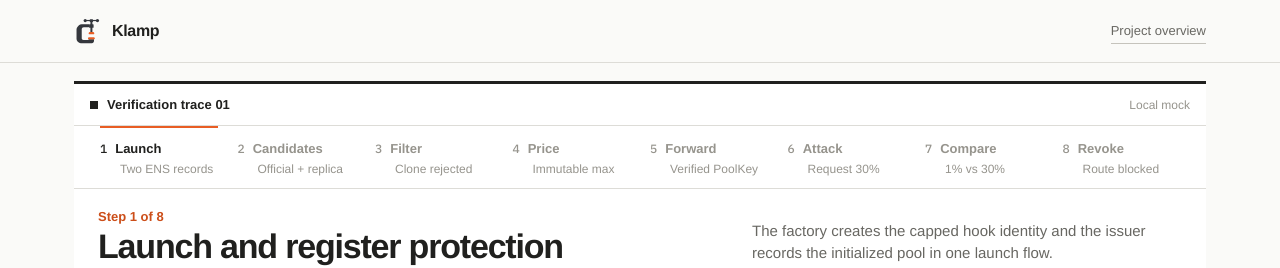
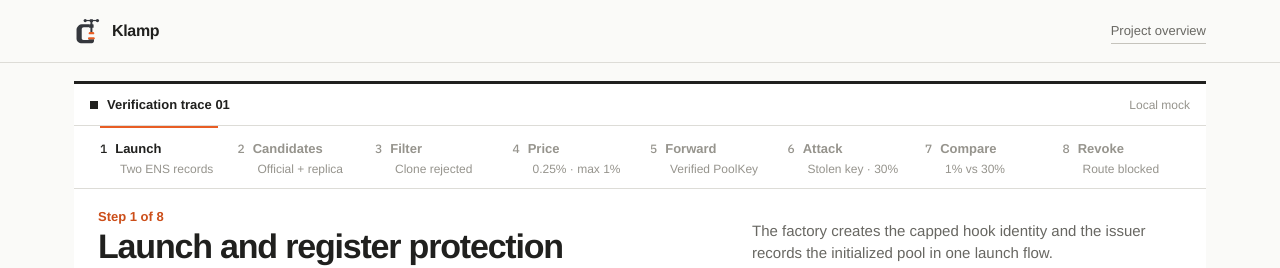
Before and after one commit to EarthIsMine/klamp, a Next.js app in the folder web/: page /demo in a window 1280 px wide. Shown: the top 268 px of the page. Built offline with nearby package versions, Linux system fonts and the light colour scheme.

Commit message:
fix: separate normal quote from fee attack

```diff
--- a/web/src/components/demo/DemoTerminal.tsx
+++ b/web/src/components/demo/DemoTerminal.tsx
@@ -13,10 +13,10 @@ const copy = {
   launch: { state: "Step 1 complete", title: "Pool and hook identities recorded", detail: "The immutable 1% proxy and canonical PoolId now have separate ENS records under klamp.eth." },
   candidates: { state: "Step 2 complete", title: "Two pools compete for the route", detail: "The replica advertises 0.05% to beat the issuer pool before either candidate is trusted." },
   verify: { state: "Step 3 complete", title: "Replica pool excluded", detail: "The guarded router keeps the canonical PoolId and rejects the unregistered dynamic-fee clone." },
-  attest: { state: "Step 4 complete", title: "Quoted at the immutable maximum", detail: "The wrapper identity, bytecode, delta permissions, and 1% cap pass before the quote is accepted." },
+  attest: { state: "Step 4 complete", title: "Official pool quoted at 0.25%", detail: "The replica is gone. The verified pool's current fee is below the wrapper's immutable 1% ceiling." },
   forward: { state: "Step 5 complete", title: "Verified route reached PoolManager", detail: "Only after both checks does the router forward the canonical PoolKey to the v4 singleton." },
-  request: { state: "Step 6 complete", title: "Fee strategy requested 30%", detail: "A compromised strategy admin pushes the official pool's dynamic fee far above policy." },
-  enforce: { state: "Step 7 complete", title: "Protection changed the outcome", detail: "Klamp returns the quoted 1% maximum while an unguarded path accepts the full 30% request." },
+  request: { state: "Step 6 complete", title: "Attacker injected a 30% fee request", detail: "An external attacker uses a stolen strategy-admin key against the verified official pool." },
+  enforce: { state: "Step 7 complete", title: "Protection changed the outcome", detail: "The earlier quote was 0.25%. Under attack, Klamp limits the official pool to 1% while an unguarded path accepts 30%." },
   revoke: { state: "Step 8 of 8", title: "Guardian is revoking the identity", detail: "Removing the hook subname makes the resolver return empty and closes the routing gate." },
   complete: { state: "Trace complete", title: "Revoked hook blocked immediately", detail: "The same pool can no longer pass guarded routing after its ENS hook identity is removed." },
 };
@@ -41,8 +41,8 @@ const routePendingCopy = {
 
 const hookPendingCopy = {
   state: "Step 4 of 8",
-  title: "Verifying hook policy and quote",
-  detail: "Klamp checks the wrapper bytecode, forbidden delta permissions, and prices the route at the 1% cap.",
+  title: "Verifying the official pool's fee and cap",
+  detail: "Klamp checks the wrapper policy, then quotes the current 0.25% fee beneath its immutable 1% ceiling.",
 };
 
 const forwardPendingCopy = {
@@ -53,8 +53,8 @@ const forwardPendingCopy = {
 
 const attackPendingCopy = {
   state: "Step 6 of 8",
-  title: "Sending the 30% request",
-  detail: "Compromised fee strategy logic is sending a 300,000-pip request through the verified wrapper.",
+  title: "Attacker is sending an unauthorized request",
+  detail: "A stolen strategy-admin key is forcing the verified official pool to request a 300,000-pip fee.",
 };
 
 const enforcePendingCopy = {
@@ -67,9 +67,9 @@ const steps = [
   { stage: "launch" as const, index: "1", title: "Launch", detail: "Two ENS records" },
   { stage: "candidates" as const, index: "2", title: "Candidates", detail: "Official + replica" },
   { stage: "verify" as const, index: "3", title: "Filter", detail: "Clone rejected" },
-  { stage: "attest" as const, index: "4", title: "Price", detail: "Immutable max" },
+  { stage: "attest" as const, index: "4", title: "Price", detail: "0.25% · max 1%" },
   { stage: "forward" as const, index: "5", title: "Forward", detail: "Verified PoolKey" },
-  { stage: "request" as const, index: "6", title: "Attack", detail: "Request 30%" },
+  { stage: "request" as const, index: "6", title: "Attack", detail: "Stolen key · 30%" },
   { stage: "enforce" as const, index: "7", title: "Compare", detail: "1% vs 30%" },
   { stage: "revoke" as const, index: "8", title: "Revoke", detail: "Route blocked" },
 ];
@@ -273,7 +273,11 @@ const HookIdentity = styled.div`
 `;
 const HookMetrics = styled.div`
   display: grid; grid-template-columns: 1fr 1fr; border-top: 1px solid ${colors.borderStrong}; border-bottom: 1px solid ${colors.borderStrong};
-  @media (max-width: 430px) { grid-template-columns: 1fr; }
+  > div + div { border-left: 1px solid ${colors.borderStrong}; }
+  @media (max-width: 430px) {
+    grid-template-columns: 1fr;
+    > div + div { border-left: 0; border-top: 1px solid ${colors.border}; }
+  }
 `;
 const HookCap = styled.div<{ verified: boolean }>`
   min-width: 0; padding: 15px 18px 16px; text-align: left;
@@ -283,13 +287,12 @@ const HookCap = styled.div<{ verified: boolean }>`
   @keyframes capReveal { from { opacity: 0; transform: scale(.82); } to { opacity: 1; transform: scale(1); } }
 `;
 const QuoteBasis = styled.div<{ ready: boolean }>`
-  min-width: 0; padding: 15px 18px 16px; border-left: 1px solid ${colors.borderStrong};
+  min-width: 0; padding: 15px 18px 16px;
   span { display: block; color: ${colors.textMuted}; font-size: 12px; margin-bottom: 8px; }
   strong { display: block; font: 500 clamp(38px, 4vw, 50px)/1 ${mono}; letter-spacing: -.06em; color: ${colors.primaryHover}; }
   p { margin: 8px 0 0; color: ${colors.textSecondary}; font-size: 12px; line-height: 1.35; }
   opacity: ${({ ready }) => ready ? 1 : .35}; animation: ${({ ready }) => ready ? "quoteIn .44s ease-out .22s both" : "none"};
   @keyframes quoteIn { from { opacity: 0; transform: translateX(-12px); } to { opacity: 1; transform: translateX(0); } }
-  @media (max-width: 430px) { border-left: 0; border-top: 1px solid ${colors.border}; }
 `;
 const HookChecks = styled.div`
   grid-column: 1 / -1; display: grid; grid-template-columns: repeat(4, 1fr); border-top: 1px solid ${colors.borderStrong};
@@ -364,6 +367,7 @@ const AttackOrigin = styled.div`
   padding: 16px 18px; background: ${colors.textPrimary}; color: white; animation: attackerIn .34s ease-out both;
   span { display: block; color: ${colors.border}; font-size: 12px; margin-bottom: 7px; }
   strong { display: block; font-size: 17px; }
+  p { margin: 7px 0 0; color: ${colors.border}; font-size: 12px; line-height: 1.4; }
   code { display: block; margin-top: 7px; color: ${colors.primary}; font: 500 12px/1.3 ${mono}; }
   @keyframes attackerIn { from { opacity: 0; transform: translateX(-18px); } to { opacity: 1; transform: translateX(0); } }
 `;
@@ -449,9 +453,9 @@ function actionLabel(stage: DemoStage, busy: boolean) {
   if (stage === "idle") return "Launch and register";
   if (stage === "launch") return "Discover route candidates";
   if (stage === "candidates") return "Filter malicious replica";
-  if (stage === "verify") return "Verify cap and price route";
+  if (stage === "verify") return "Verify 0.25% quote and cap";
   if (stage === "attest") return "Forward verified PoolKey";
-  if (stage === "forward") return "Compromise fee strategy";
+  if (stage === "forward") return "Simulate admin-key attack";
   if (stage === "request") return "Compare protected execution";
   if (stage === "enforce") return "Revoke hook identity";
   if (stage === "complete") return "Start over";
@@ -645,8 +649,8 @@ export function DemoTerminal() {
                     </div>
                   </HookIdentity>
                   <HookMetrics>
+                    <QuoteBasis ready={Boolean(quote)}><span>Current quote</span><strong>{quote ? `${(quote.pricedBps / 100).toFixed(2)}%` : "…"}</strong><p>Official pool fee · below cap</p></QuoteBasis>
                     <HookCap verified={hookCompliant}><span>Immutable maximum</span><strong>{hookCompliant ? `${capPercent}%` : "…"}</strong><p>Fixed in the wrapper</p></HookCap>
-                    <QuoteBasis ready={Boolean(quote)}><span>Quote basis</span><strong>{quote ? `${(quote.pricedBps / 100).toFixed(2)}%` : "…"}</strong><p>Advertised 0.25% ignored</p></QuoteBasis>
                   </HookMetrics>
                   <HookChecks>
                     <div><span>ENS identity</span><strong>{hookVerified ? "Verified" : "Checking"}</strong></div>
@@ -670,7 +674,7 @@ export function DemoTerminal() {
                   </RoutePipeline>
                   <RouteHandoff>
                     <div><span>Selected branch</span><strong>Issuer pool · 1 hop</strong></div>
-                    <div><span>Quote basis</span><strong>{quote ? `${(quote.pricedBps / 100).toFixed(2)}% maximum` : "Verified"}</strong></div>
+                    <div><span>Current quote</span><strong>{quote ? `${(quote.pricedBps / 100).toFixed(2)}% fee` : "Verified"}</strong></div>
                     <div><span>PoolId</span><strong>{proposedHop ? short(proposedHop.poolId) : "Waiting…"}</strong></div>
                   </RouteHandoff>
                 </RouteJourney>
@@ -680,9 +684,9 @@ export function DemoTerminal() {
             {stage === "request" && (
               <Scene key={sceneKey}>
                 <AttackSequence>
-                  <AttackOrigin><span>External compromise</span><strong>Strategy admin key</strong><code>setFee(300_000)</code></AttackOrigin>
+                  <AttackOrigin><span>External attacker</span><strong>Stolen strategy-admin key</strong><p>Targets the verified official pool</p><code>unauthorized setFee(300_000)</code></AttackOrigin>
                   <AttackRail aria-hidden="true"><i /><i /><i /></AttackRail>
-                  <AttackPayload><SceneLabel>Fee strategy output</SceneLabel><FeeValue>30.00%</FeeValue><FeeCaption>The official pool requests 3,000 bps.</FeeCaption></AttackPayload>
+                  <AttackPayload><SceneLabel>Unauthorized strategy output</SceneLabel><FeeValue>30.00%</FeeValue><FeeCaption>The attacker makes the official pool request 3,000 bps.</FeeCaption></AttackPayload>
                 </AttackSequence>
               </Scene>
             )}
@@ -692,12 +696,12 @@ export function DemoTerminal() {
                 <OutcomeComparison>
                   <Outcome guarded>
                     <h2>Guarded route</h2>
-                    <dl><dt>Strategy request</dt><dd>30.00%</dd><dt>Wrapper return</dt><dd>{enforced ? `${(enforcement.appliedBps / 100).toFixed(2)}%` : "Applying…"}</dd><dt>PoolManager</dt><dd>Protected</dd></dl>
-                    <strong>{enforced ? amount(enforcement.receivedOut) : "—"}</strong><p>Received exactly as quoted at the 1% maximum.</p>
+                    <dl><dt>Earlier quote</dt><dd>{quote ? `${(quote.pricedBps / 100).toFixed(2)}%` : "0.25%"}</dd><dt>Attack request</dt><dd>30.00%</dd><dt>Applied fee</dt><dd>{enforced ? `${(enforcement.appliedBps / 100).toFixed(2)}%` : "Applying…"}</dd></dl>
+                    <strong>{enforced ? amount(enforcement.receivedOut) : "—"}</strong><p>The fee rose from the quote, but the wrapper held it to 1%. A tighter minimum can still revert.</p>
                   </Outcome>
                   <Outcome>
                     <h2>Unguarded route</h2>
-                    <dl><dt>Strategy request</dt><dd>30.00%</dd><dt>Applied fee</dt><dd>{enforced ? `${(enforcement.unguardedAppliedBps / 100).toFixed(2)}%` : "Applying…"}</dd><dt>PoolManager</dt><dd>No cap</dd></dl>
+                    <dl><dt>Earlier quote</dt><dd>{quote ? `${(quote.pricedBps / 100).toFixed(2)}%` : "0.25%"}</dd><dt>Attack request</dt><dd>30.00%</dd><dt>Applied fee</dt><dd>{enforced ? `${(enforcement.unguardedAppliedBps / 100).toFixed(2)}%` : "Applying…"}</dd></dl>
                     <strong>{enforced ? amount(enforcement.unguardedReceivedOut) : "—"}</strong><p>30% fee accepted; output falls below the quoted amount.</p>
                   </Outcome>
                 </OutcomeComparison>
--- a/web/src/data/protocol/client.ts
+++ b/web/src/data/protocol/client.ts
@@ -23,9 +23,9 @@ export interface ProtocolClient {
   buildRoute(token: HexAddress): Promise<ProposedRoute>;
   resolveCanonicalPool(token: HexAddress): Promise<CanonicalPoolResult>;
   resolveHookAttestation(hook: string): Promise<HookAttestation>;
-  quoteAtCap(poolId: HexAddress, advertisedBps: number, capBps: number): Promise<CapQuote>;
+  quoteVerifiedPool(poolId: HexAddress, currentFeeBps: number, capBps: number): Promise<CapQuote>;
   forwardVerifiedRoute(route: RouteHop): Promise<RouteForwarding>;
-  simulateFeeRequest(requestedBps: number, quotedOut: number): Promise<FeeEnforcement>;
+  simulateFeeRequest(requestedBps: number, quotedBps: number, quotedOut: number): Promise<FeeEnforcement>;
   revokeHook(hook: HexAddress): Promise<HookRevocation>;
   getPresentationSnapshot?(): PresentationSnapshot;
 }
@@ -136,16 +136,17 @@ const hookAttestation = (hook: string): HookAttestation => ({
   status: "verified",
 });
 
-const feeEnforcement = (requestedBps: number, quotedOut: number): FeeEnforcement => {
+const feeEnforcement = (requestedBps: number, quotedBps: number, quotedOut: number): FeeEnforcement => {
   const appliedBps = Math.min(requestedBps, 100);
+  const grossOut = quotedOut / (1 - quotedBps / 10_000);
   return {
     requestedBps,
     appliedBps,
     capped: appliedBps < requestedBps,
     quotedOut,
-    receivedOut: quotedOut,
+    receivedOut: grossOut * (1 - appliedBps / 10_000),
     unguardedAppliedBps: requestedBps,
-    unguardedReceivedOut: quotedOut * 0.7,
+    unguardedReceivedOut: grossOut * (1 - requestedBps / 10_000),
   };
 };
 
@@ -173,17 +174,17 @@ export const mockProtocolClient: ProtocolClient = {
     await wait(DEMO_DELAY_MS.hookVerification);
     return hookAttestation(hook);
   },
-  async quoteAtCap(poolId, advertisedBps, capBps) {
+  async quoteVerifiedPool(poolId, currentFeeBps, capBps) {
     await wait(DEMO_DELAY_MS.capQuote);
-    return { basis: "registered-cap", poolId, advertisedBps, pricedBps: capBps };
+    return { basis: "current-fee", poolId, currentFeeBps, capBps, pricedBps: Math.min(currentFeeBps, capBps) };
   },
   async forwardVerifiedRoute(route) {
     await wait(DEMO_DELAY_MS.routeForwarding);
     return { poolId: route.poolId, poolManager: route.poolManager, status: "accepted" };
   },
-  async simulateFeeRequest(requestedBps, quotedOut) {
+  async simulateFeeRequest(requestedBps, quotedBps, quotedOut) {
     await wait(DEMO_DELAY_MS.feeEnforcement);
-    return feeEnforcement(requestedBps, quotedOut);
+    return feeEnforcement(requestedBps, quotedBps, quotedOut);
   },
   async revokeHook(hook) {
     await wait(DEMO_DELAY_MS.guardianRevocation);
@@ -195,14 +196,15 @@ export const mockProtocolClient: ProtocolClient = {
     const canonical = canonicalResult();
     const attestation = hookAttestation(launch.canonicalPool.key.hooks);
     const official = proposal.candidates[0].route[0];
+    const quote: CapQuote = { basis: "current-fee", poolId: canonical.poolId, currentFeeBps: 25, capBps: attestation.capBps, pricedBps: 25 };
     return {
       launch,
       proposal,
       canonical,
       attestation,
-      quote: { basis: "registered-cap", poolId: canonical.poolId, advertisedBps: 25, pricedBps: attestation.capBps },
+      quote,
       forwarding: { poolId: official.poolId, poolManager: official.poolManager, status: "accepted" },
-      enforcement: feeEnforcement(3000, 41842.17),
+      enforcement: feeEnforcement(3000, quote.pricedBps, 42159.16),
       revocation: hookRevocation(launch.canonicalPool.key.hooks),
     };
   },
--- a/web/src/domain/protocol.ts
+++ b/web/src/domain/protocol.ts
@@ -80,9 +80,10 @@ export type HookAttestation = {
 };
 
 export type CapQuote = {
-  basis: "registered-cap";
+  basis: "current-fee";
   poolId: HexAddress;
-  advertisedBps: number;
+  currentFeeBps: number;
+  capBps: number;
   pricedBps: number;
 };
 
--- a/web/src/store/demo-store.ts
+++ b/web/src/store/demo-store.ts
@@ -114,7 +114,7 @@ export const useDemoStore = create<DemoState>((set, get) => ({
         set({ attestation, stage: "complete", busy: false });
         return;
       }
-      const quote = await client.quoteAtCap(state.launch.canonicalPool.poolId, 25, attestation.capBps);
+      const quote = await client.quoteVerifiedPool(state.launch.canonicalPool.poolId, 25, attestation.capBps);
       set({ attestation, quote, stage: "attest", furthestStage: laterStage(state.furthestStage, "attest"), busy: false });
       return;
     }
@@ -136,9 +136,9 @@ export const useDemoStore = create<DemoState>((set, get) => ({
       return;
     }
 
-    if (state.stage === "request") {
+    if (state.stage === "request" && state.quote) {
       set({ stage: "enforce", busy: true });
-      const enforcement = await client.simulateFeeRequest(3000, 41842.17);
+      const enforcement = await client.simulateFeeRequest(3000, state.quote.pricedBps, 42159.16);
       set({ enforcement, stage: "enforce", furthestStage: laterStage(state.furthestStage, "enforce"), busy: false });
       return;
     }
```
Also changed, not shown: 2 other files (tests, documents, lock files or other folders).
